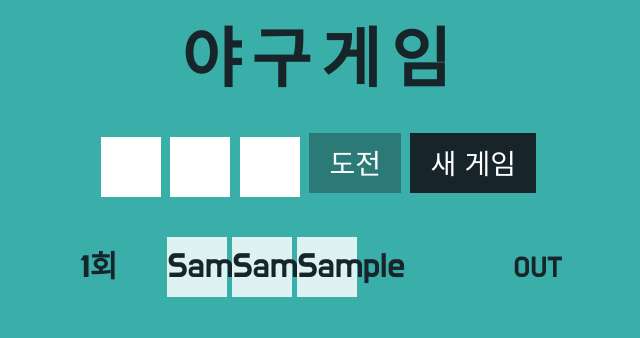
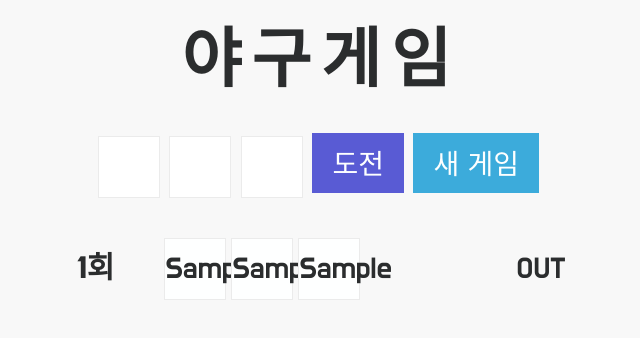
Before and after one commit to goongoguma/fds-group-project1, a website built with Parcel: page src/index.html in a window 1280 px wide. Both pictures are taken after typing "Sample", "Sample", "Sample" into the empty fields and a click on the button "도전". Shown: the whole page, without its empty margins (319-959 px from the left). Built offline with nearby package versions, Linux system fonts and the light colour scheme.

Commit message:
change display color

```diff
--- a/src/index.scss
+++ b/src/index.scss
@@ -1,11 +1,19 @@
 @import url('https://fonts.googleapis.com/css?family=Do+Hyeon');
 @import url('https://fonts.googleapis.com/css?family=Noto+Sans+KR:400,700');
 /***************** 기본 셋팅 *****************/
-$bg-color: #3aafa9;
-$text-color: #17252a;
-$point1-color:#2b7a78;
+// $bg-color: #3aafa9;
+// $text-color: #17252a;
+// $point1-color:#2b7a78;
+// $white1-color: #feffff;
+// $white2-color:#def2f1;
+
+$bg-color: #f8f8f8;
+$text-color: #2B2D2E;
+$point1-color:#595BD4;
+$point2-color:#3CABDB;
+$border-color:#ebebeb;
 $white1-color: #feffff;
-$white2-color:#def2f1;
+$white2-color:#f0f7fa;
 
 html {
   font-size: 10px;
@@ -65,7 +73,7 @@ fieldset {
 button {
   font-size: 2.8rem;
   transition: all .1s;
-  background-color: $text-color;
+  background-color: $point2-color;
   color: $white1-color;
   text-align: center;
   height:6rem;
@@ -95,7 +103,9 @@ input {
   text-align: center;
   width:6rem;
   height:6rem;
-  margin-right: 5px
+  margin-right: 5px;
+  color:$text-color;
+  border:1px solid $border-color;
 }
 
 input:focus{
@@ -112,8 +122,9 @@ input:focus{
 
 .input-list span {
   display: inline-block;
-  background-color: $white2-color;
-  font-size: 3.5rem;
+  background-color: $white1-color;
+  border:1px solid $border-color;
+  font-size: 3rem;
   height: 6rem;
   width: 6rem;
   line-height: 6rem;
```
